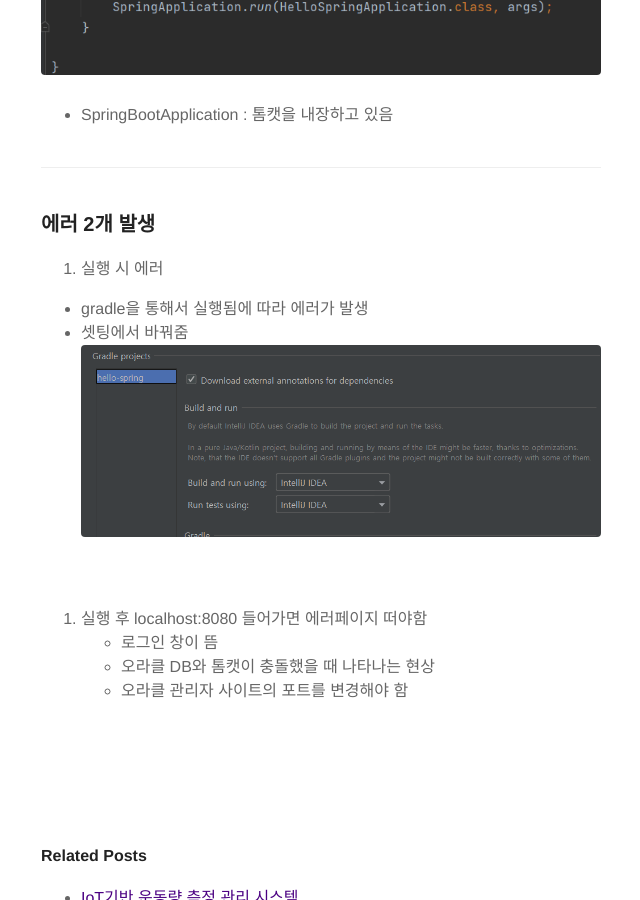
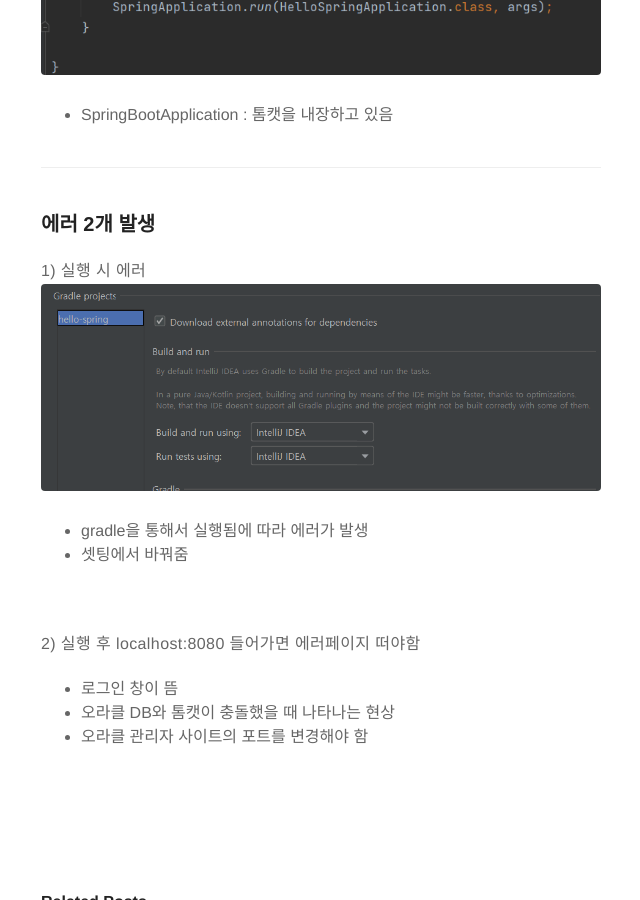
Before and after one commit to nidoos/nidoos.github.io, a Jekyll site: the page built from _posts/2021-01-24-spring01.md, in a window 1280 px wide and 900 px high, scrolled down 2214 px. Shown: the whole window, without its empty margins (319-959 px from the left). Built offline with Jekyll 4.4.1, drawn with Linux system fonts in a browser that asks for light colours; comment, search, counter and statistics services are not loaded.

Commit message:
spring01

```diff
--- a/_posts/2021-01-24-spring01.md
+++ b/_posts/2021-01-24-spring01.md
@@ -50,15 +50,15 @@ build.gradle 파일 이용
 ---
 
 ### 에러 2개 발생
-1. 실행 시 에러
+1) 실행 시 에러
+<img src = "/assets/blog/spring01-2.jpg" alt="spring01-2">
 
 - gradle을 통해서 실행됨에 따라 에러가 발생
 - 셋팅에서 바꿔줌
-<img src = "/assets/blog/spring01-2.jpg" alt="spring01-2">
 
 <br>
 
-2. 실행 후 localhost:8080 들어가면 에러페이지 떠야함
+2) 실행 후 localhost:8080 들어가면 에러페이지 떠야함
 - 로그인 창이 뜸
 - 오라클 DB와 톰캣이 충돌했을 때 나타나는 현상
 - 오라클 관리자 사이트의 포트를 변경해야 함
```
